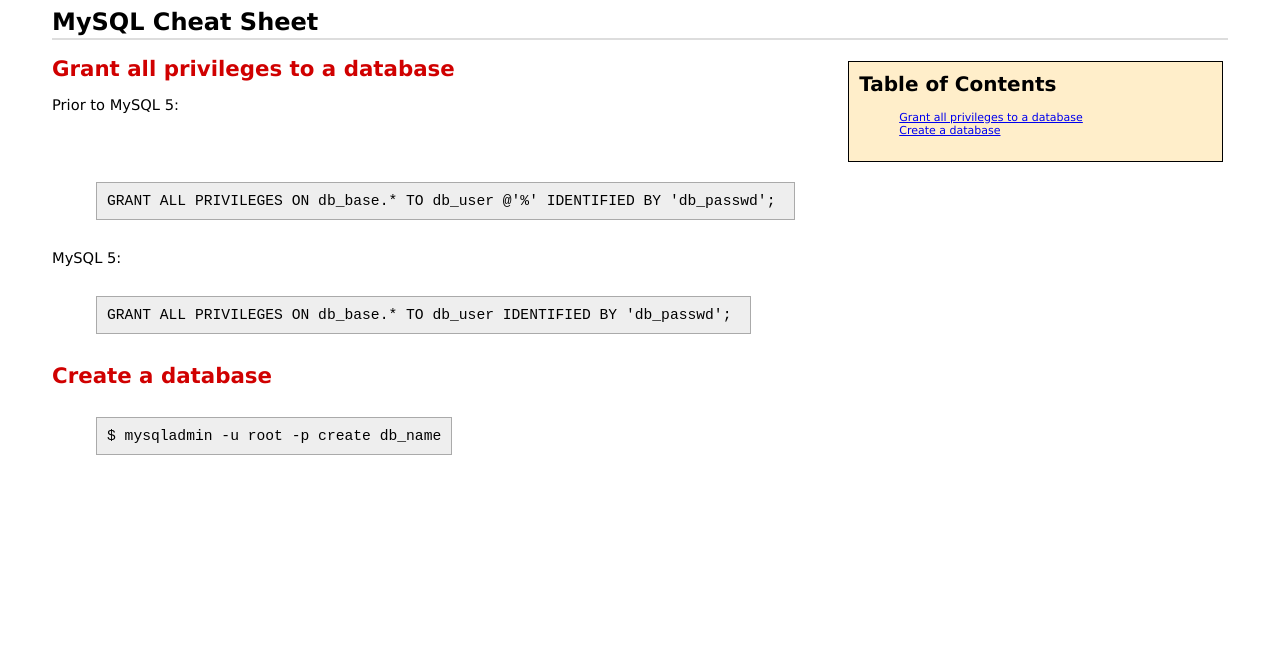
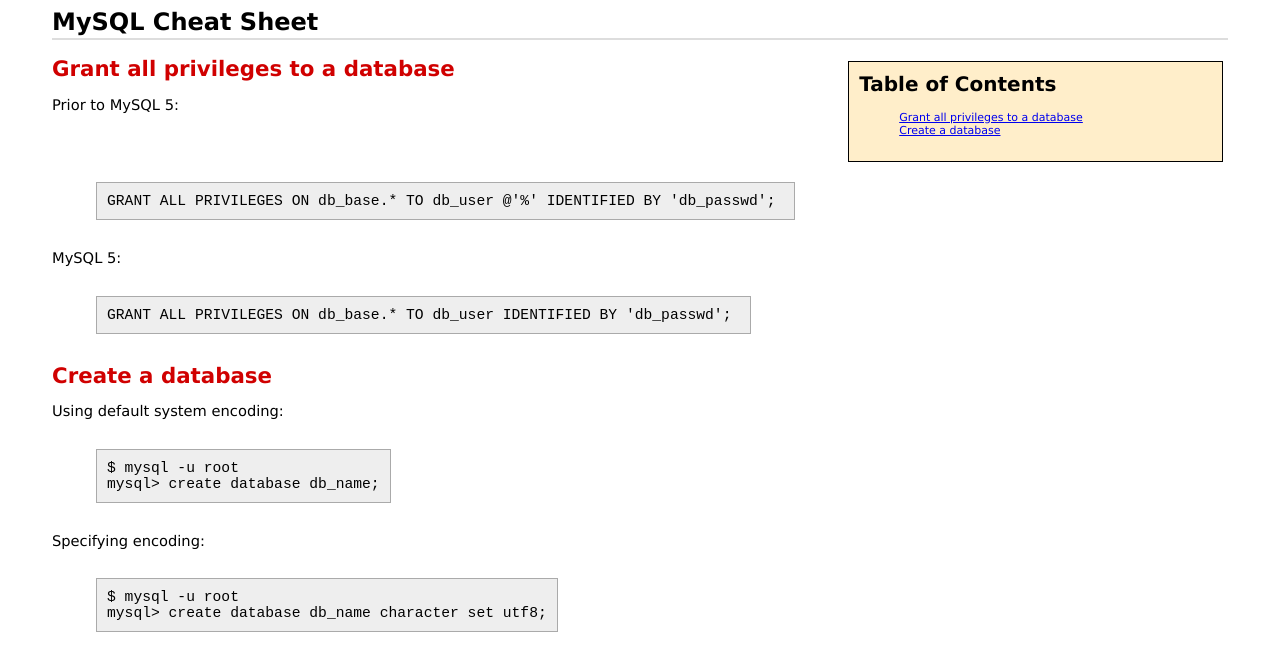
Before and after one commit to bmc/cheat-sheets, a Jekyll site: the page built from mysql.md, in a window 1280 px wide. Shown: the top 671 px of the page. Built offline with Jekyll 4.4.1, drawn with Linux system fonts in a browser that asks for light colours.

Commit message:
Add encoding

```diff
--- a/mysql.md
+++ b/mysql.md
@@ -15,4 +15,12 @@ MySQL 5:
 
 # Create a database
 
-    $ mysqladmin -u root -p create db_name
+Using default system encoding:
+
+    $ mysql -u root
+    mysql> create database db_name;
+
+Specifying encoding:
+
+    $ mysql -u root
+    mysql> create database db_name character set utf8;
```
